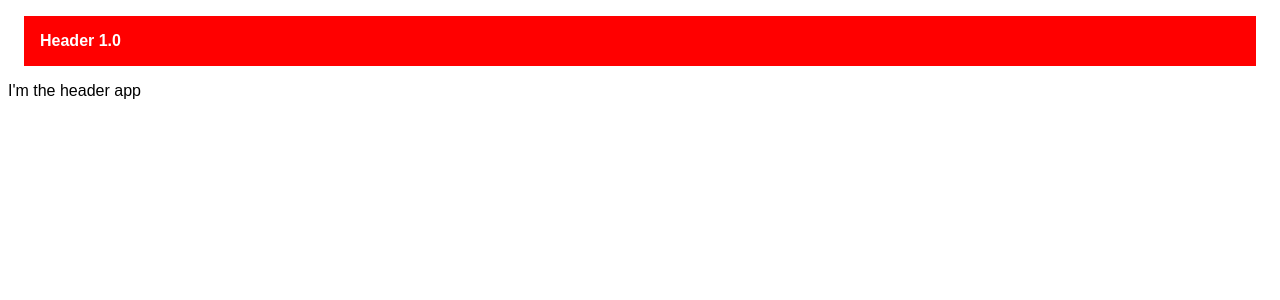
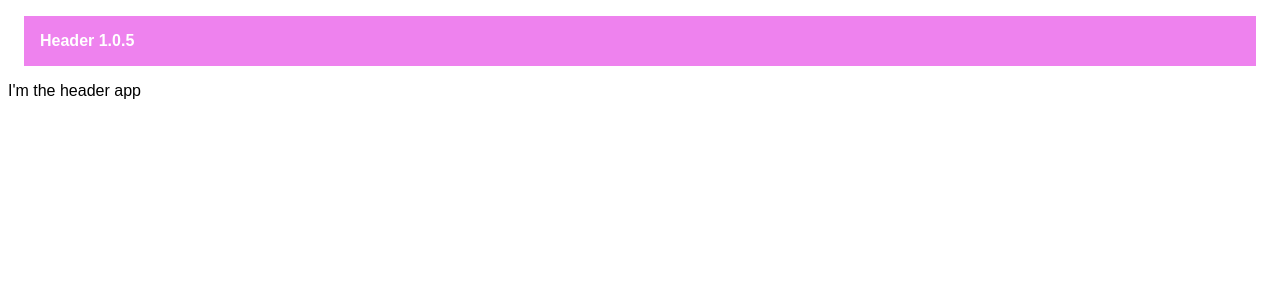
Before and after one commit to Andreamoon/prod-test-header, a React app: page / in a window 1280 px wide. Shown: the top 300 px of the page. Built offline with nearby package versions, Linux system fonts and the light colour scheme.

Commit message:
update header

```diff
--- a/src/Header.jsx
+++ b/src/Header.jsx
@@ -5,11 +5,11 @@ export default () => (
     style={{
       padding: "1em",
       margin: "1em",
-      background: "red",
+      background: "violet",
       color: "white",
       fontWeight: "bold",
     }}
   >
-    Header 1.0
+    Header 1.0.5
   </div>
 );
```
